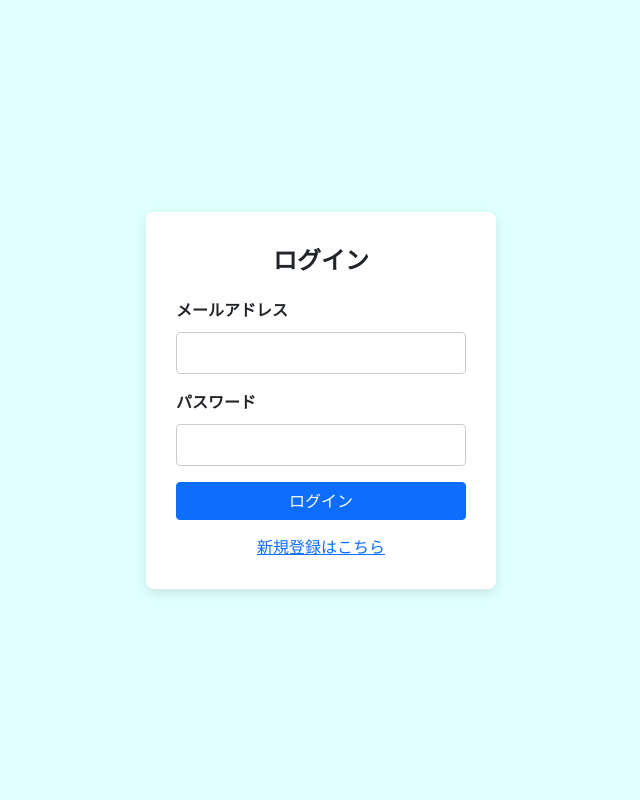
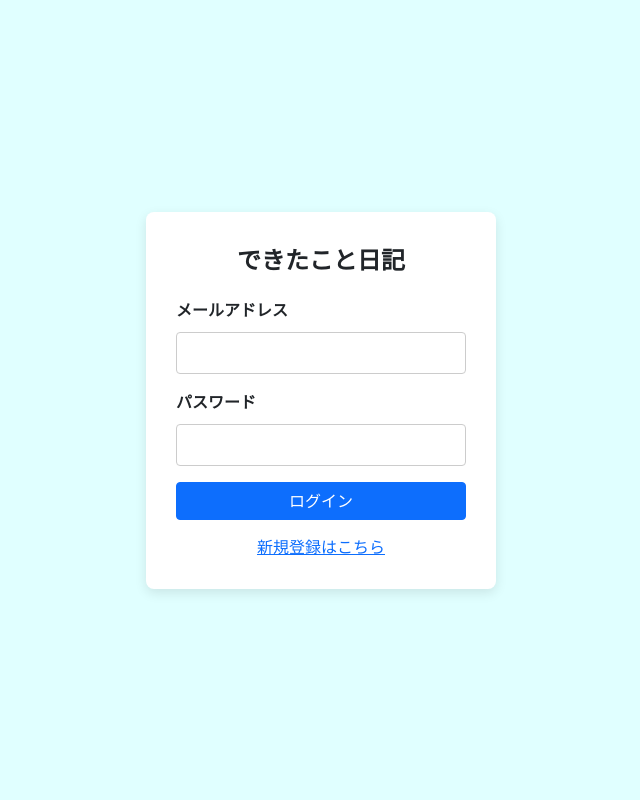
Before and after one commit to haruko-kobayashi1224/application1, a Django app: page /diary_app/login/ in a window 1280 px wide. Shown: the whole page, without its empty margins (319-959 px from the left). Run offline with Django 5.2, Linux system fonts and the light colour scheme.

Commit message:
１の修正

```diff
--- a/diary/templates/change_password.html
+++ b/diary/templates/change_password.html
@@ -2,11 +2,6 @@
 {% block content %}
 
 <style>
-  body {
-
-
-
-  }
 
   .page-wrapper {
     display: flex;
--- a/diary/templates/home.html
+++ b/diary/templates/home.html
@@ -4,6 +4,7 @@
 {% block content %}
 
 <style>
+
 .triangle-left{
   width: 0;
   height: 0;
@@ -98,7 +99,7 @@
 
 {% if user.is_authenticated %}
 <div class="container" mt-3>
-
+<p style= "font-weight: bold; font-size: 18px; margin-bottom: 30px;">★今日自分ができたことを書いてみましょう</p>
      <div class="container  text-center">
       {% if messages %}
         {% for message in messages %}
@@ -153,7 +154,7 @@
                   {% endwith %}
 
                         {% if month_current.month != day.month %}
-                            {{ day | date:"m/d" }}
+                            {{ day | date:"j" }}
                         {% else %}
                             {{ day.day }}
                     {% endif %}
--- a/diary/templates/user/user_login.html
+++ b/diary/templates/user/user_login.html
@@ -65,7 +65,7 @@ label {
 
 
 <div class="form-container">
-  <div class="form-title">ログイン</div>
+  <div class="form-title">できたこと日記</div>
   <div class="message-container">
     {% if messages %}
       {% for message in messages %}
```
